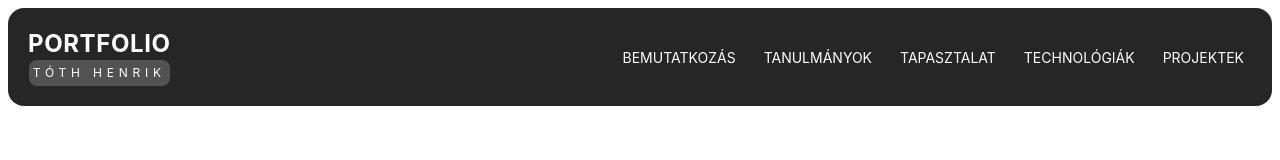
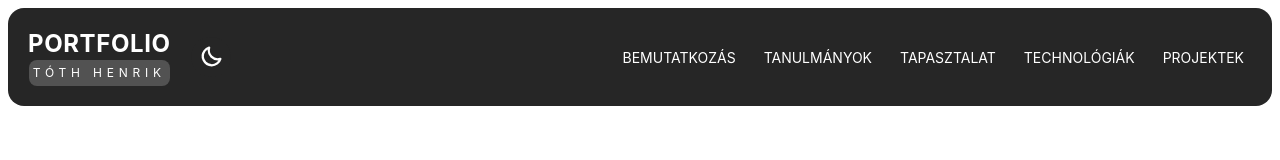
Before and after one commit to henriktoth/portfolio, a Vue app: page / in a window 1280 px wide. Shown: the top 160 px of the page. Built offline with nearby package versions, Linux system fonts and the light colour scheme.

Commit message:
feat: added darkModeButton to navbar

```diff
--- a/src/components/Navbar.vue
+++ b/src/components/Navbar.vue
@@ -1,6 +1,6 @@
 <script setup>
 import { ref, onMounted, onBeforeUnmount } from 'vue';
-
+import DarkModeSwitch from './DarkModeSwitch.vue';
 
 const isNavOpen = ref(false);
 const windowWidth = ref(window.innerWidth);
@@ -25,7 +25,7 @@ onBeforeUnmount(() => {
 
 function toggleNav() {
     isNavOpen.value = !isNavOpen.value;
-    const navButton = document.querySelector('#navbar button');
+    const navButton = document.querySelector('#nav-button');
     navButton.textContent = isNavOpen.value ? 'x' : '☰';
     navButton.classList.toggle('right-2.5', isNavOpen.value);
 }
@@ -33,14 +33,17 @@ function toggleNav() {
 
 <template>
     <nav class="sticky top-2 z-100">
-
         <div id="navbar" class="bg-neutral-800 m-2 rounded-2xl p-5 flex justify-between">
-            <div class="flex flex-col max-w-40 items-center">
-                <h1 class="text-2xl font-bold tracking-wide">PORTFOLIO</h1>
-                <p class="text-[12px] bg-neutral-600 p-1 rounded-lg tracking-[0.4em]">TÓTH HENRIK</p>
+            <div class="flex flex-row gap-5">
+                <div class="flex flex-col max-w-40 items-center">
+                    <h1 class="text-2xl font-bold tracking-wide">PORTFOLIO</h1>
+                    <p class="text-[12px] bg-neutral-600 p-1 rounded-lg tracking-[0.4em]">TÓTH HENRIK</p>
+                </div>
+                <div class="flex flex-col justify-center">
+                    <DarkModeSwitch class="max-h-[70%]"/>
+                </div>
             </div>
-
-            <button v-if="windowWidth < 900" @click="toggleNav"
+            <button id="nav-button" v-if="windowWidth < 900" @click="toggleNav"
                 class="cursor-pointer text-5xl relative bottom-1.5">☰</button>
             <ul  v-else class="flex gap-3">
                 <li v-for="link in links"
```
